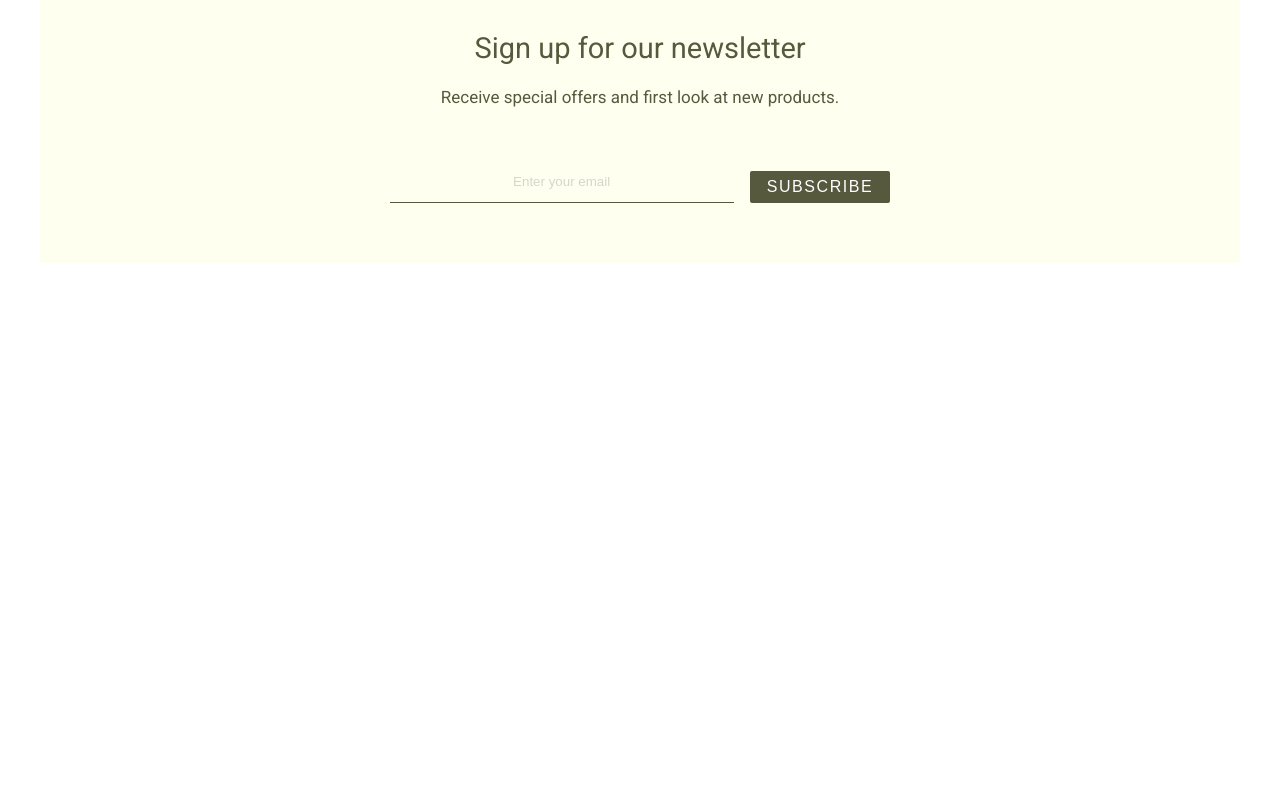
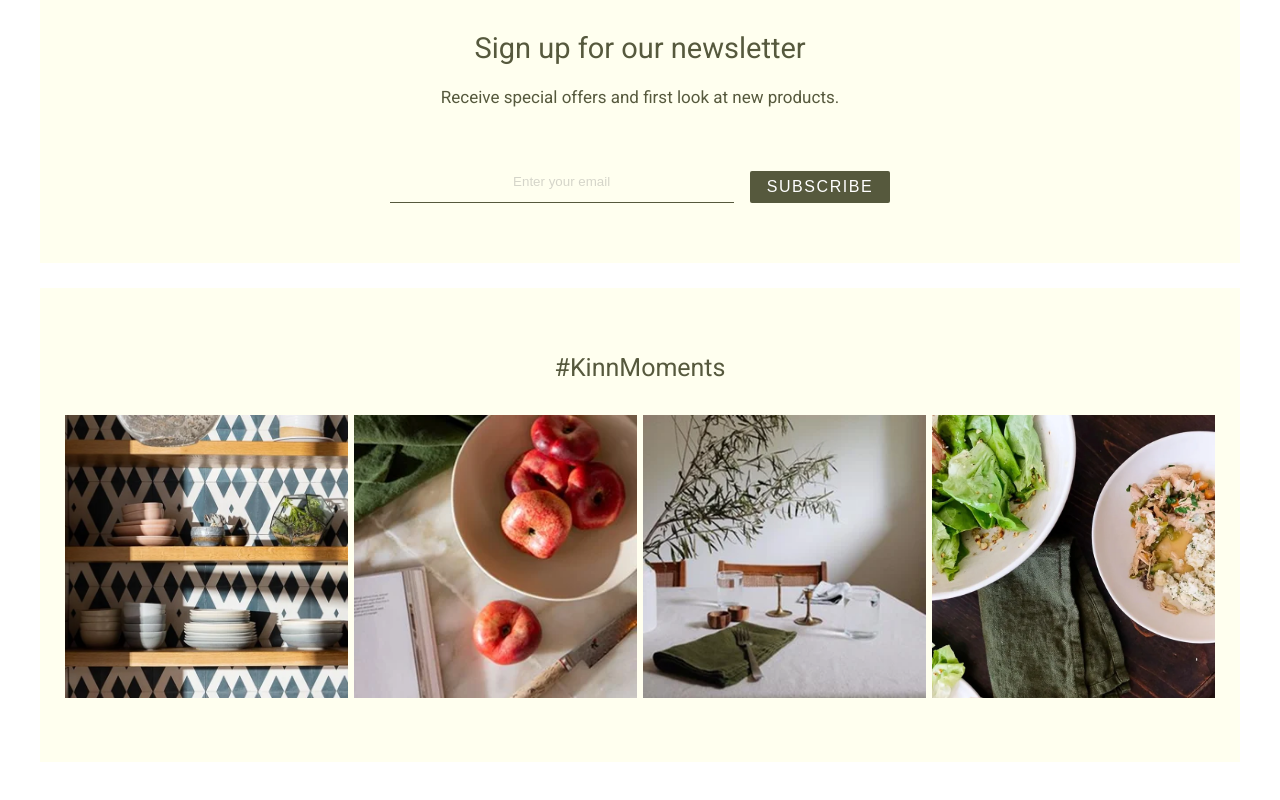
Before and after one commit to PetrVasyutik/kinn-home, a Vue app: page / in a window 1280 px wide. Shown: the part 3975-4775 px from the top of the page. Before the commit the page ends 4263 px from the top, so only its background shows below. Built offline with nearby package versions, Linux system fonts and the light colour scheme.

Commit message:
добавляет разметку карусели

```diff
--- a/src/App.vue
+++ b/src/App.vue
@@ -5,27 +5,30 @@
         <main-header />
       </header>
       <main class="main">
-        <section class="main__banner">
+        <section class="main-section main-section--large">
           <top-banner />
         </section>
-        <section class="main__slogan">
+        <section class="main-section main-section--large">
           <main-slogan />
         </section>
-        <section class="main__board">
+        <section class="main-section">
           <main-board />
         </section>
-        <section class="main__middle-banner">
+        <section class="main-section">
           <middle-banner />
         </section>
         <section
-          class="main__promo"
+          class="main-section"
           v-for="promo in promos"
           :key="promo.id"
         >
           <main-promo :promo="promo" />
         </section>
-        <section class="main__signup">
+        <section class="main-section">
           <main-signup />
+        </section>
+        <section class="main-section main-section--large">
+          <main-carousel :images="images"/>
         </section>
       </main>
       <footer class="footer"></footer>
@@ -41,6 +44,7 @@ import MainBoard from '@/components/MainBoard.vue';
 import MiddleBanner from '@/components/MiddleBanner.vue'
 import MainPromo from '@/components/MainPromo.vue'
 import MainSignup from '@/components/MainSignup.vue'
+import MainCarousel from '@/components/MainCarousel.vue'
 
 const promos = [
   {
@@ -64,32 +68,38 @@ const promos = [
     align: 'right',
   },
 ];
+
+const images = [
+  {
+    id: 1,
+    src: '/images/img/story.png',
+    srcset: '/images/img/story.png 1x, /images/img/story@2x.png 2x',
+    webp: '/images/img/story.webp 1x, /images/img/story@2x.webp 2x',
+    alt: '',
+  },
+  {
+    id: 2,
+    src: '/images/img/moment2.png',
+    srcset: '/images/img/moment2.png 1x, /images/img/moment2@2x.png 2x',
+    webp: '/images/img/moment2.webp 1x, /images/img/moment2@2x.webp 2x',
+    alt: '',
+  },
+  {
+    id: 3,
+    src: '/images/img/moment3.png',
+    srcset: '/images/img/moment3.png 1x, /images/img/moment3@2x.png 2x',
+    webp: '/images/img/moment3.webp 1x, /images/img/moment3@2x.webp 2x',
+    alt: '',
+  },
+  {
+    id: 4,
+    src: '/images/img/table.png',
+    srcset: '/images/img/table.png 1x, /images/img/table@2x.png 2x',
+    webp: '/images/img/table.webp 1x, /images/img/table@2x.webp 2x',
+    alt: '',
+  },
+];
+
 </script>
 <style scoped lang="scss">
-.main {
-
-  &__banner {
-    margin-bottom: var(--layout-section-large);
-  }
-
-  &__slogan {
-    margin-bottom: var(--layout-section-large);
-  }
-
-  &__board {
-    margin-bottom: var(--layout-section-small);
-  }
-
-  &__middle-banner {
-    margin-bottom: var(--layout-section-small);
-  }
-
-  &__promo {
-    margin-bottom: var(--layout-section-small);
-  }
-
-  &__signup {
-    margin-bottom: var(--layout-section-small);
-  }
-}
 </style>
--- /dev/null
+++ b/src/components/MainCarousel.vue
@@ -0,0 +1,79 @@
+<template>
+  <div class="main-carousel">
+    <h2 class="main-carousel__title">#KinnMoments</h2>
+    <div class="main-carousel__container">
+      <ul class="main-carousel__list">
+        <li class="main-carousel__item" v-for="image in images" :key="image.id">
+          <div class="main-carousel__image">
+            <div class="main-carousel__img">
+              <picture>
+                <source :srcset="image.webp" type="image/webp">
+                <img :src="image.src" :srcset="image.srcset" width="320" height="320" :alt="image.alt">
+              </picture>
+            </div>
+          </div>
+        </li>
+      </ul>
+    </div>
+  </div>
+</template>
+<script setup>
+const { images } = defineProps({
+  images: {
+    type: Array,
+    default: () => [],
+  },
+})
+</script>
+<style scoped lang="scss">
+.main-carousel {
+  padding: var(--layout-13) var(--layout-5);
+  background-color: var(--color-bg-secondary);
+
+  &__title {
+    font-size: 25px;
+    line-height: 32.4px;
+    width: 100%;
+    text-align: center;
+    margin-bottom: var(--layout-6);
+  }
+
+  &__list {
+    display: flex;
+    gap: var(--layout-2);
+    width: 100%;
+  }
+
+  &__item {
+    width: calc((100% - var(--layout-2) * 3) / 4);
+  }
+
+  &__image {
+    width: 100%;
+    padding-top: calc(100% * 320 / 320);
+    position: relative;
+    background-color: var(--color-bg-img);
+  }
+
+  &__img {
+    position: absolute;
+    top: 0;
+    left: 0;
+    width: 100%;
+    height: 100%;
+
+    & img {
+      width: 100%;
+      height: 100%;
+      object-fit: cover;
+    }
+  }
+
+  @media (max-width: 1024px) {
+
+    &__item {
+    width: calc((100% - var(--layout-2)) / 2);
+    }
+  }
+}
+</style>
--- a/src/styles/common.scss
+++ b/src/styles/common.scss
@@ -48,6 +48,14 @@
 
   @media (max-width: 767px) {
     padding: 0 var(--layout-3);
+  }
+}
+
+.main-section {
+  margin-bottom: var(--layout-section-small);
+
+  &--large {
+    margin-bottom: var(--layout-section-large);
   }
 }
 
--- a/src/styles/variables.scss
+++ b/src/styles/variables.scss
@@ -45,6 +45,7 @@ $layout-5: 25px;
 $layout-6: 30px;
 $layout-8: 35px;
 $layout-12: 48px;
+$layout-13: 64px;
 $layout-section-large: 80px;
 $layout-section-small: 25px;
 
@@ -70,6 +71,7 @@ $layout-section-small: 25px;
   --layout-6: #{$layout-6};
   --layout-8: #{$layout-8};
   --layout-12: #{$layout-12};
+  --layout-13: #{$layout-13};
   --layout-section-large: #{$layout-section-large};
   --layout-section-small: #{$layout-section-small};
 }
```
